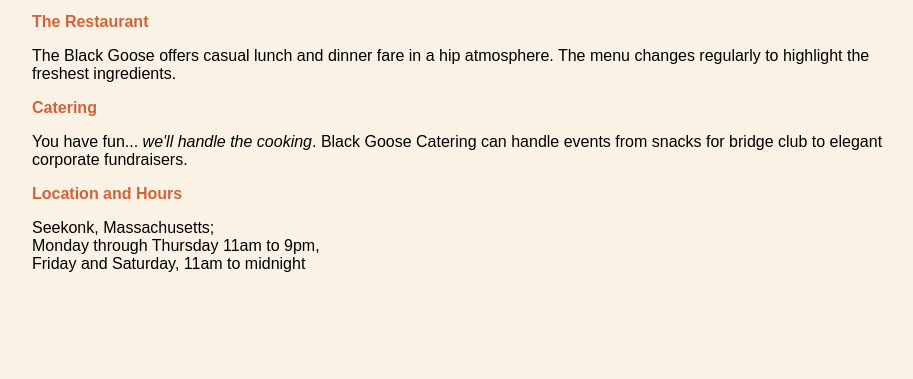
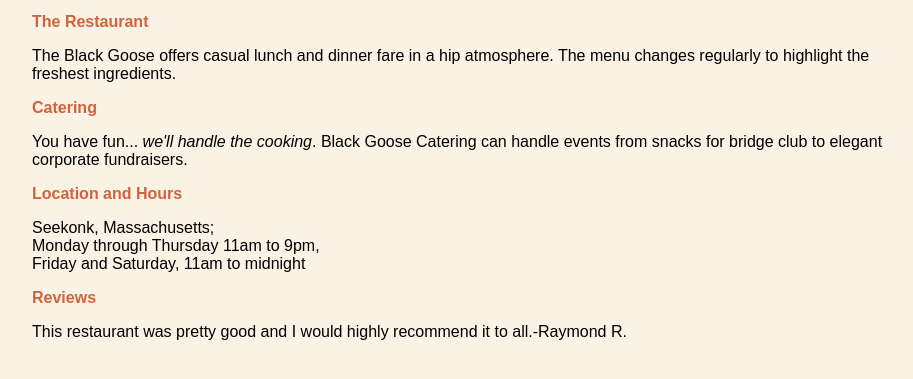
Before and after one commit to GreenandOrange/fid, a plain HTML site: page blackgoose/index.html in a window 1280 px wide. Shown: the part 347-726 px from the top of the page, without its empty margins (160-1073 px from the left). Drawn offline with Linux system fonts and the light colour scheme; files whose address does not match are found by name.

Commit message:
Add files via upload

```diff
--- a/blackgoose/index.html
+++ b/blackgoose/index.html
@@ -50,6 +50,10 @@
 <h2>Location and Hours</h2>
 <p>Seekonk, Massachusetts;<br>
 Monday through Thursday 11am to 9pm,<br> Friday and Saturday, 11am to midnight</p>
+
+<h2>Reviews</h2>
+<p>This restaurant was pretty good and I would highly recommend it to all.-Raymond R.</p>
+
 </body>
 
 </html>
```
